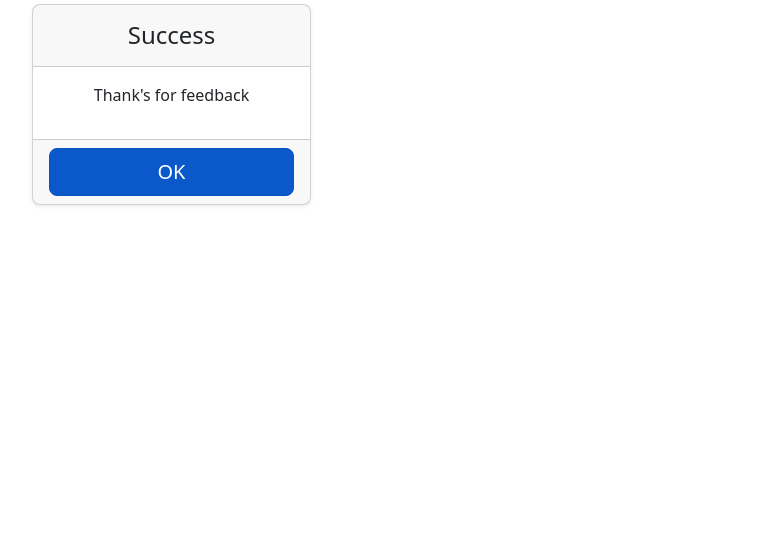
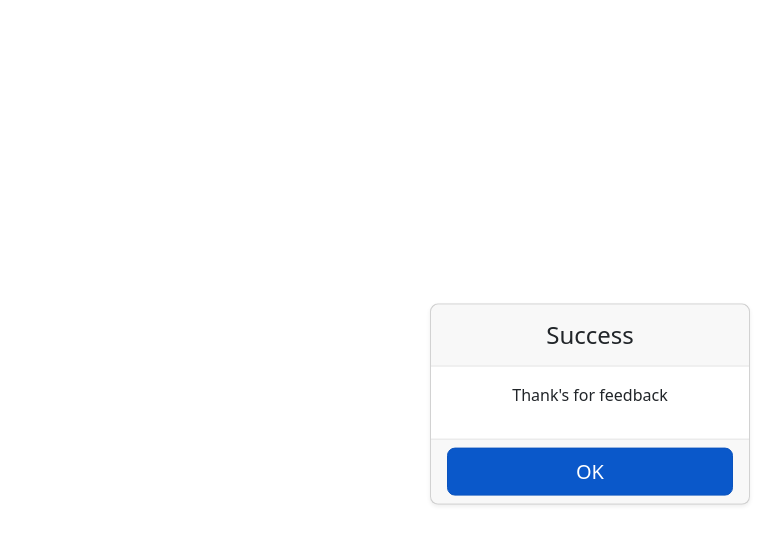
Before and after one commit to tipsy67/dan_toropov_hw_6, a Django app: template catalog/templates/catalog/itsok.html in a window 1280 px wide. Shown: the top 544 px of the page, without its empty margins (54-835 px from the left). Run offline with Django 5.2, Linux system fonts and the light colour scheme; the template is opened without the code that fills it, so the values that code supplies are empty.

Commit message:
finish home task 6_2

```diff
--- a/catalog/data/feedback.csv
+++ b/catalog/data/feedback.csv
@@ -1,3 +1,6 @@
 name,phone,message
 f,3,fg
 fg,df,d
+f,fdg,dfg
+3,4,5
+f,eewwewewe,asdafddf
--- a/catalog/templates/catalog/itsok.html
+++ b/catalog/templates/catalog/itsok.html
@@ -65,6 +65,13 @@
             box-shadow: inset 0 .125em 0.125em rgba(0, 0, 0, .1), inset 0 .125em .125em rgba(0, 0, 0, .15);
         }
 
+		.center-card  {
+			position: absolute;
+			top: 50%;
+			left: 50%;
+			transform: translate(-50%, -50%);
+
+		}
 
         .bi {
             vertical-align: -.125em;
@@ -209,7 +216,7 @@
 <main>
 
     <div class="container">
-                    <div class="card rounded-3 shadow-sm m-1 text-center w-25">
+                    <div class="card rounded-3 shadow-sm m-1 text-center w-25 center-card">
                         <div class="card-header py-3">
                             <h4 class="my-0 fw-normal">Success</h4>
                         </div>
```
